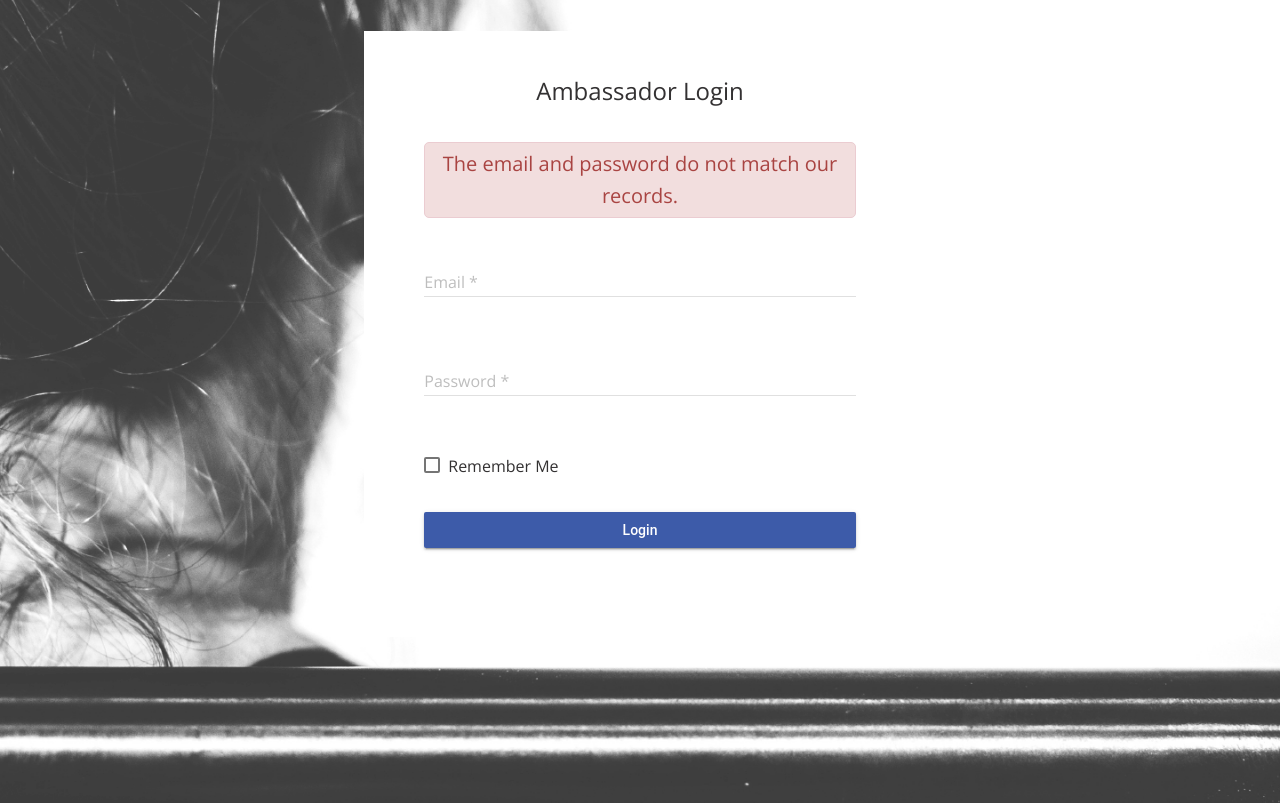
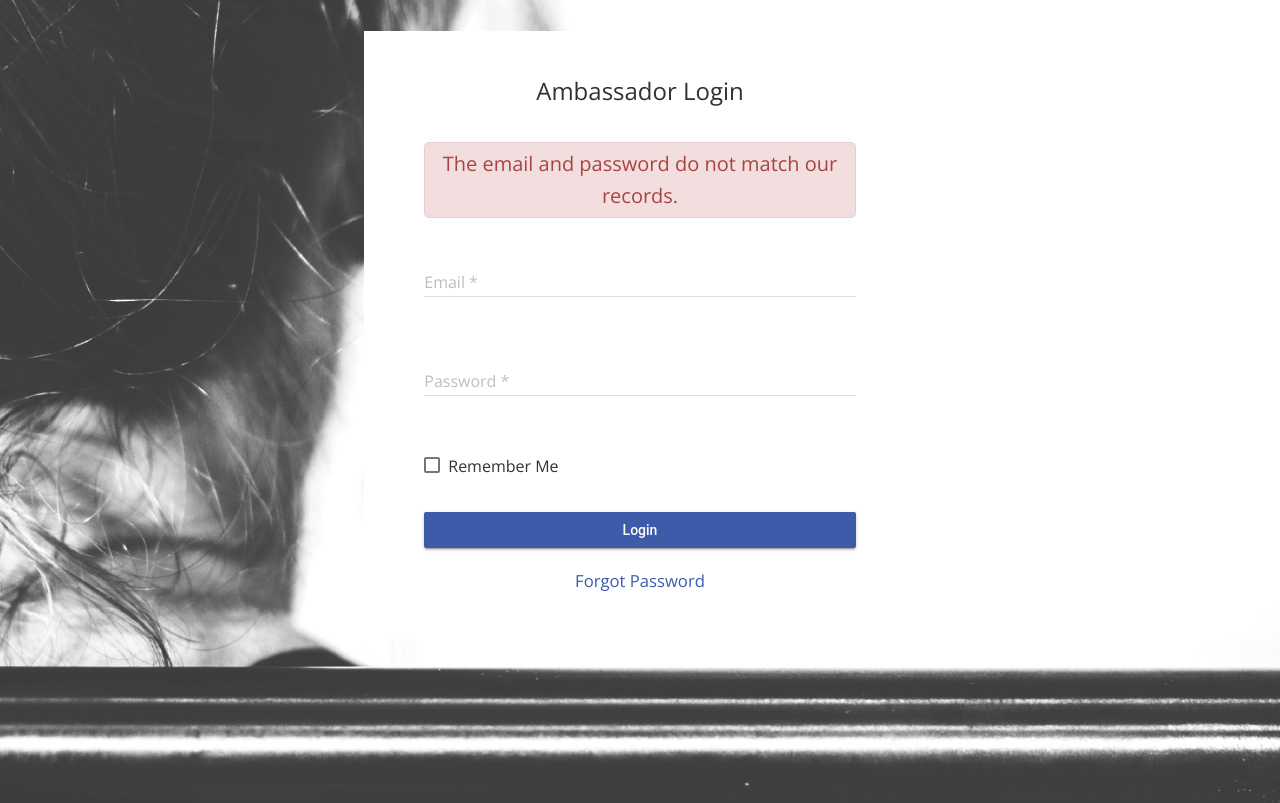
Before and after one commit to MorningChalkUp/Ambasadors, a PHP site: page /login.php?e=1 in a window 1280 px wide. Shown: the part 66-869 px from the top of the page. Run offline with PHP 8.4, Linux system fonts and the light colour scheme; some libraries are stand-ins or nearby versions.

Commit message:
forgot password link on login page

```diff
--- a/login.php
+++ b/login.php
@@ -95,7 +95,7 @@
                         <div class="mdl-layout-spacer"></div>
                       </div>
                       <div class="mdl-grid fields">
-                        <div class="mdl-layout-spacer"></div>
+                        <div class="mdl-cell mdl-cell--1-col">&nbsp;</div>
 
                         <div class="hidden" style="display:none;">
                           <input type="hidden" name="URL" id="URL" value="">
@@ -111,13 +111,16 @@
                           </button>
                         </div>
 
-                        <div class="mdl-layout-spacer"></div>
+                        <div class="mdl-cell mdl-cell--1-col">&nbsp;</div>
 
-                        <div class="mdl-cell mdl-cell--4-col">
-                          &nbsp;
+
+                        <div class="mdl-cell mdl-cell--1-col">&nbsp;</div>
+                        <div class="mdl-cell mdl-cell--10-col">
+                          <div class="center">
+                            <small><a href="forgot-password.php">Forgot Password</a></small>
+                          </div>
                         </div>
-
-                        <div class="mdl-layout-spacer"></div>
+                        <div class="mdl-cell mdl-cell--1-col">&nbsp;</div>
                       </div>
                     </form>
                   </div>
```
